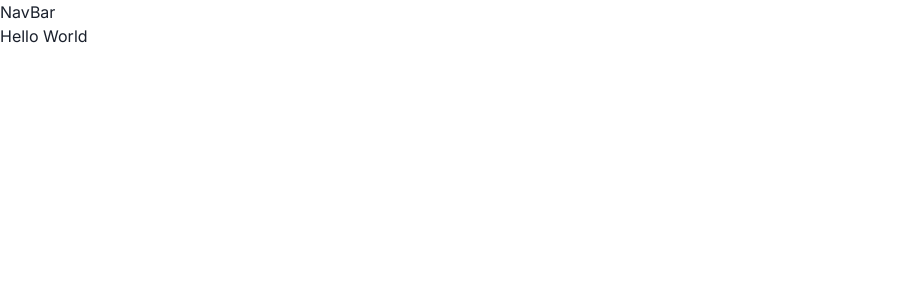
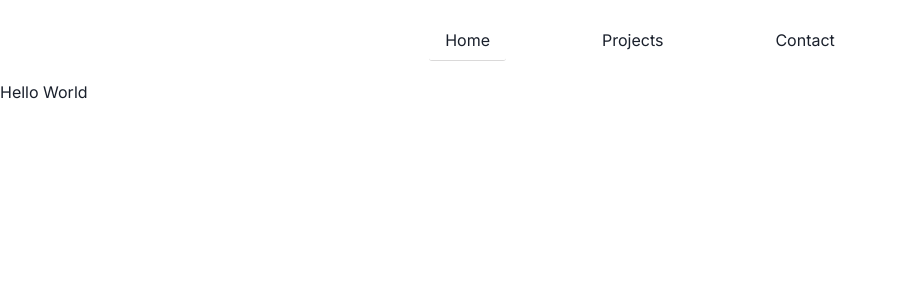
Before and after one commit to satshree/portfolio, a React (Vite) app: page / in a window 1280 px wide. Shown: the top 300 px of the page, without its empty margins (0-897 px from the left). Built offline with nearby package versions, Linux system fonts and the light colour scheme.

Commit message:
setup navbar

```diff
--- a/src/App.tsx
+++ b/src/App.tsx
@@ -7,8 +7,8 @@ import { routes } from "./routes";
 function App() {
   return (
     <>
-      <NavBar />
       <BrowserRouter>
+        <NavBar />
         <Routes>
           {routes.map((route) => (
             <Route key={route.name} path={route.to} element={route.element} />
--- /dev/null
+++ b/src/components/NavBar/navbar.module.css
@@ -0,0 +1,30 @@
+.navbar {
+  height: 80px;
+}
+
+.nav {
+  text-decoration: none;
+
+  padding: 0.5rem 1rem;
+  margin-left: 2.5rem;
+  margin-right: 2.5rem;
+
+  border-bottom-left-radius: 3px;
+  border-bottom-right-radius: 3px;
+}
+
+.nav:first-child {
+  margin-left: 0;
+}
+
+.nav:last-child {
+  margin-right: 0;
+}
+
+.nav:hover {
+  cursor: pointer;
+}
+
+.active {
+  border-bottom: 1px solid #dad9d9;
+}
--- a/src/components/NavBar/navbar.tsx
+++ b/src/components/NavBar/navbar.tsx
@@ -1,7 +1,28 @@
-import React from "react";
+import { useLocation } from "react-router-dom";
+import { routes } from "../../routes";
+
+import style from "./navbar.module.css";
+import { Link } from "react-router-dom";
 
 function NavBar() {
-  return <div>NavBar</div>;
+  const location = useLocation();
+  const allRoutes = routes.filter((route) => route.text !== "");
+
+  return (
+    <div className={`center ${style.navbar}`}>
+      {allRoutes.map((route) => (
+        <Link
+          key={route.text}
+          to={route.to}
+          className={`${style.nav} ${
+            location.pathname === route.to ? style.active : null
+          }`}
+        >
+          {route.text}
+        </Link>
+      ))}
+    </div>
+  );
 }
 
 export default NavBar;
--- a/src/routes.tsx
+++ b/src/routes.tsx
@@ -14,6 +14,12 @@ export type Route = {
 
 export const routes: Route[] = [
   {
+    name: "",
+    text: "",
+    to: "/*",
+    element: <WildCard />,
+  },
+  {
     name: "home",
     text: "Home",
     to: "/",
@@ -22,13 +28,13 @@ export const routes: Route[] = [
   {
     name: "projects",
     text: "Projects",
-    to: "/",
+    to: "/projects",
     element: <Projects />,
   },
   {
     name: "contact",
     text: "Contact",
-    to: "/",
+    to: "/contact",
     element: <Contact />,
   },
 ];
@@ -38,10 +44,5 @@ export function getRoute(name: string) {
     if (r.name === name) return r;
   }
 
-  return {
-    name: "",
-    text: "",
-    to: "/*",
-    element: <WildCard />,
-  };
+  return routes[0];
 }
```
